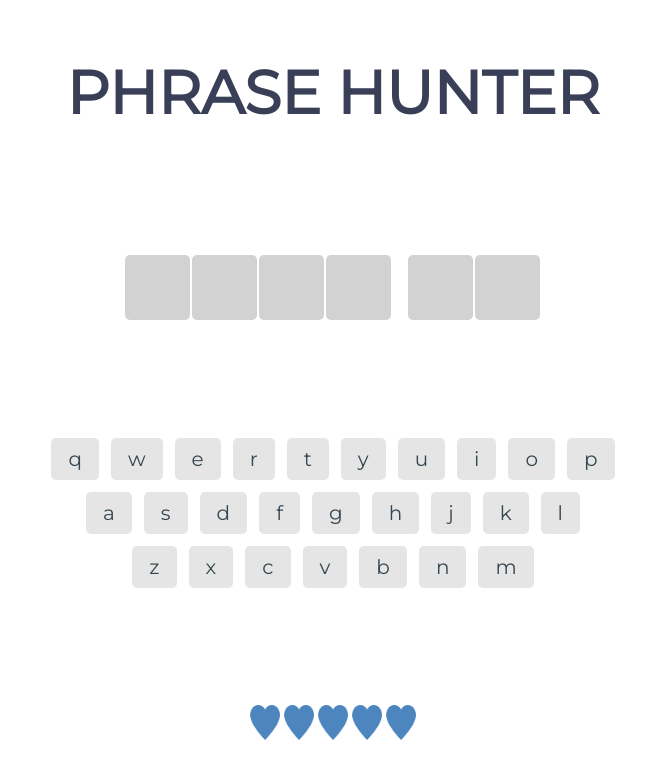
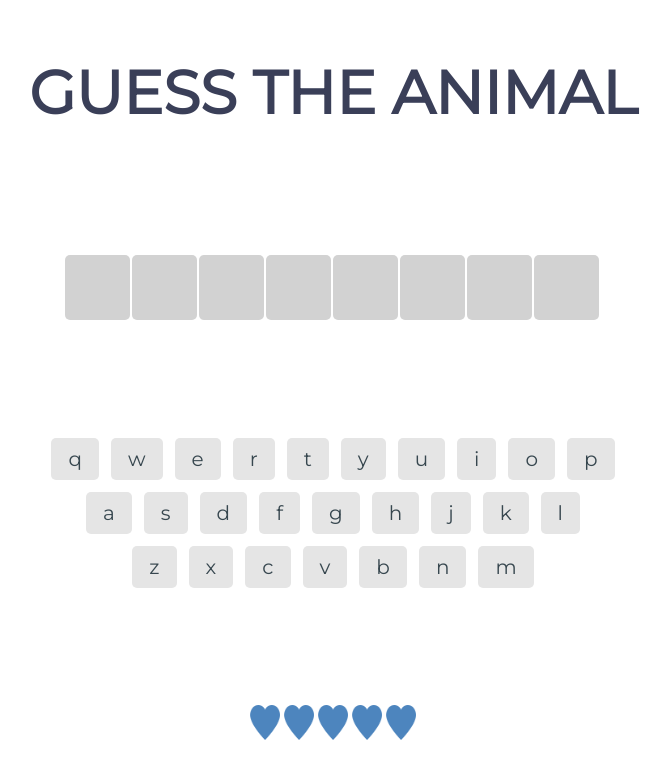
Before and after one commit to tydillon/Phraser, a plain HTML site: page index.html in a window 1280 px wide. Both pictures are taken after a click on the button "Start Game". Shown: the whole page, without its empty margins (307-977 px from the left). Drawn offline with Linux system fonts and the light colour scheme.

Commit message:
changed from phrases to animals

```diff
--- a/index.html
+++ b/index.html
@@ -2,7 +2,7 @@
 <html lang="en">
 	<head>
 		<meta charset="utf-8">
-		<title>Phrase Hunter</title>
+		<title>Guess the Animal</title>
 		<meta name="viewport" content="width=device-width, initial-scale=1.0">
 		<link href="css/styles.css" rel="stylesheet">
 		<link href="css/animate.css" rel="stylesheet">
@@ -12,13 +12,13 @@
 	<body>
 		<div class="main-container">
 			<div id="overlay" class="start">
-				<h2 class="title">Phrase Hunter</h2>
+				<h2 class="title">Guess the Animal</h2>
 				<h1 id="game-over-message"></h1>
 				<button id="btn__reset">Start Game</button>
 			</div>
 
 			<div id="banner" class="section">
-				<h2 class="header">Phrase Hunter</h2>
+				<h2 class="header">Guess the Animal</h2>
 			</div>
 
 			<div id="phrase" class="section">
--- a/js/Game.js
+++ b/js/Game.js
@@ -10,11 +10,58 @@ class Game {
     createPhrases(){
         //generatres the phrase array
         let phrase = [
-            {phrase: `nine lives`},
-            {phrase: `bail out`},
-            {phrase: `top off`},
-            {phrase: `in the works`},
-            {phrase: `hang on`}
+            {phrase: `alligator`},
+            {phrase: `ant`},
+            {phrase: `bear`},
+            {phrase: `bee`},
+            {phrase: `bird`},
+            {phrase: `camel`},
+            {phrase: `cat`},
+            {phrase: `cheetah`},
+            {phrase: `chicken`},
+            {phrase: `chimpanzee`},
+            {phrase: `cow`},
+            {phrase: `crocodile`},
+            {phrase: `deer`},
+            {phrase: `rat`},
+            {phrase: `scorpion`},
+            {phrase: `seal`},
+            {phrase: `shark`},
+            {phrase: `sheep`},
+            {phrase: `snail`},
+            {phrase: `snake`},
+            {phrase: `spider`},
+            {phrase: `squirrel`},
+            {phrase: `tiger`},
+            {phrase: `turtle`},
+            {phrase: `wolf`},
+            {phrase: `zebra`},
+            {phrase: `dog`},
+            {phrase: `dolphin`},
+            {phrase: `duck`},
+            {phrase: `eagle`},
+            {phrase: `elephant`},
+            {phrase: `fish`},
+            {phrase: `fly`},
+            {phrase: `fox`},
+            {phrase: `frog`},
+            {phrase: `giraffe`},
+            {phrase: `goat`},
+            {phrase: `goldfish`},
+            {phrase: `hamster`},
+            {phrase: `hippopotamus`},
+            {phrase: `horse`},
+            {phrase: `kangaroo`},
+            {phrase: `kitten`},
+            {phrase: `lion`},
+            {phrase: `lobster`},
+            {phrase: `monkey`},
+            {phrase: `octopus`},
+            {phrase: `owl`},
+            {phrase: `panda`},
+            {phrase: `pig`},
+            {phrase: `puppy`},
+            {phrase: `rabbit`}
         ];
         return phrase;
     };
```
